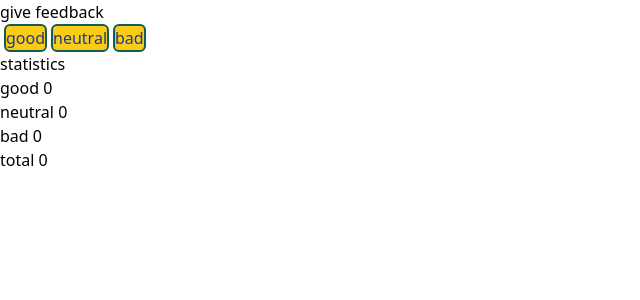
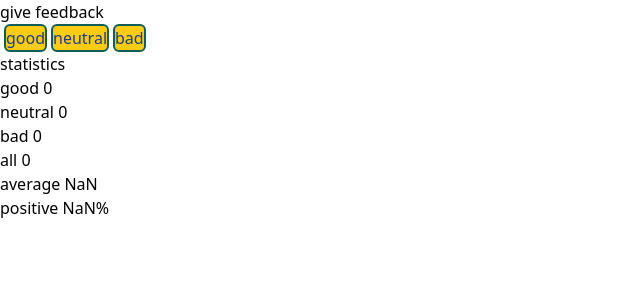
Before and after one commit to alvfaye/fullstackopen, a React (Create React App) app in the folder unicafe/: page / in a window 1280 px wide. Shown: the top 300 px of the page, without its empty margins (0-640 px from the left). Built offline with nearby package versions, Linux system fonts and the light colour scheme.

Commit message:
format display nums

```diff
--- a/unicafe/src/App.js
+++ b/unicafe/src/App.js
@@ -23,14 +23,17 @@ const Feedback = ({ feedback }) => {
   );
 };
 const Statistics = ({ feedback, counter }) => {
-  console.log('good ', counter.good);
-  const total = counter.good + counter.neutral + counter.bad
+  // console.log('good ', counter.good);
+  const total = counter.good + counter.neutral + counter.bad;
+  const average = (counter.good + counter.bad * -1) / total;
   return (
     <>
       <h2>good {counter.good}</h2>
       <h2>neutral {counter.neutral}</h2>
       <h2>bad {counter.bad}</h2>
-      <h2>total {total}</h2>
+      <h2>all {total}</h2>
+      <h3>average {average?.toFixed(10)}</h3>
+      <h3>positive {((counter.good / total) * 100).toFixed(10)}%</h3>
     </>
   );
 };
```
